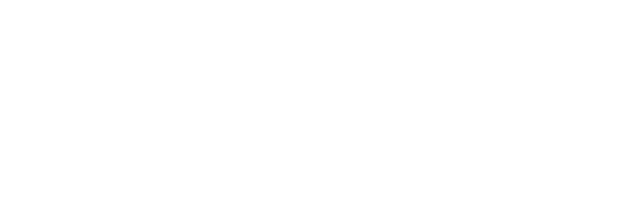
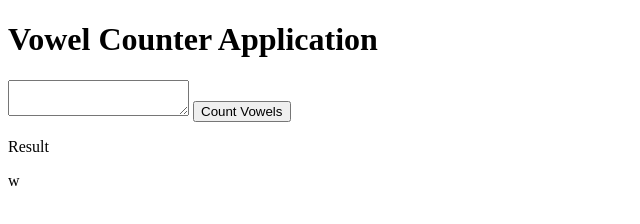
Before and after one commit to eemeelyo/Vowel_Counter, a plain HTML site: page index.html in a window 1280 px wide. Shown: the whole page, without its empty margins (0-640 px from the left). Drawn offline with Linux system fonts and the light colour scheme.

Commit message:
Finish the HTML

```diff
--- a/index.html
+++ b/index.html
@@ -4,10 +4,20 @@
     <meta charset="UTF-8">
     <meta name="viewport" content="width=device-width, initial-scale=1.0">
     <title>Vowel Counter</title>
-    <link rel="stylesheet" href="style.css";
+    <link rel="stylesheet" href="style.css">
 </head>
 <body>
+    <div class="container">
+        <h1 class="title">Vowel Counter Application</h1>
+        <div class="VowelCounter">
+            <textarea id="inputText" placeholder="Enter your text here">
 
+            </textarea>
+            <button onclick="checkVowel()">Count Vowels</button>
+            <p id=""result>Result</p>
+
+        </div>
+    </div>
     <script src="script.js"></script>
 </body>
-</html>
+</html>w
```
